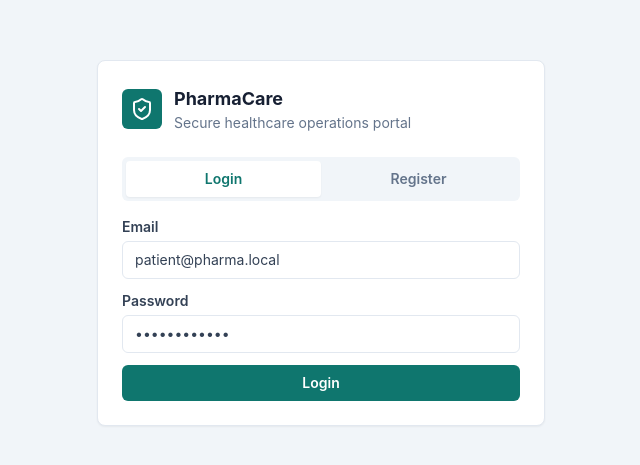
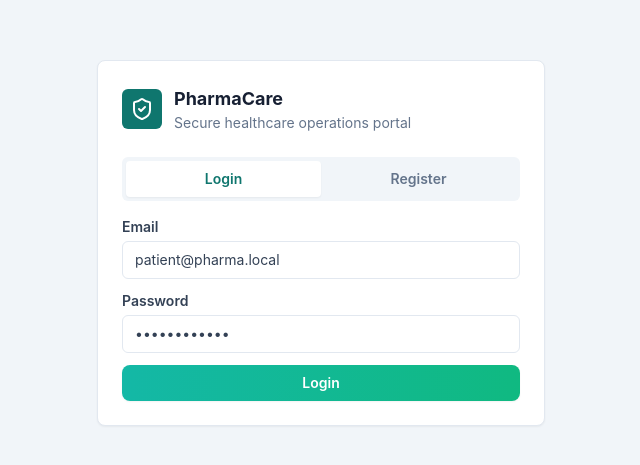
Before and after one commit to harshag1605/Pharma, a React (Vite) app in the folder frontend/: page /login in a window 1280 px wide. Shown: the part 157-622 px from the top of the page, without its empty margins (319-959 px from the left). Built offline with nearby package versions, Linux system fonts and the light colour scheme; no server answers.

Commit message:
button utility for uploding and drag drop

```diff
--- a/frontend/src/components/Button.jsx
+++ b/frontend/src/components/Button.jsx
@@ -1,11 +1,38 @@
-export function Button({ children, className = '', variant = 'primary', ...props }) {
-  const styles = {
-    primary: 'bg-mint text-white hover:bg-teal-800',
-    secondary: 'bg-white text-ink border border-slate-200 hover:bg-slate-50',
-    danger: 'bg-rose-600 text-white hover:bg-rose-700'
+export function Button({
+  children,
+  className = '',
+  variant = 'primary',
+  size = 'md',
+  loading = false,
+  ...props
+}) {
+  const base =
+    'inline-flex items-center justify-center gap-2 font-semibold transition-all duration-200 rounded-lg focus:outline-none focus:ring-2 focus:ring-offset-1 disabled:cursor-not-allowed disabled:opacity-50';
+
+  const variants = {
+    primary:
+      'bg-gradient-to-r from-teal-500 to-emerald-500 text-white hover:from-teal-600 hover:to-emerald-600 shadow-sm',
+    secondary:
+      'bg-white text-gray-700 border border-gray-200 hover:bg-gray-50 shadow-sm',
+    danger:
+      'bg-red-500 text-white hover:bg-red-600 shadow-sm'
   };
+
+  const sizes = {
+    sm: 'px-2.5 py-1.5 text-xs',
+    md: 'px-3 py-2 text-sm',
+    lg: 'px-4 py-2.5 text-base'
+  };
+
   return (
-    <button className={`focus-ring inline-flex items-center justify-center gap-2 rounded-md px-3 py-2 text-sm font-semibold transition disabled:cursor-not-allowed disabled:opacity-50 ${styles[variant]} ${className}`} {...props}>
+    <button
+      className={`${base} ${variants[variant]} ${sizes[size]} ${className}`}
+      disabled={loading || props.disabled}
+      {...props}
+    >
+      {loading && (
+        <span className="h-4 w-4 animate-spin rounded-full border-2 border-white border-t-transparent" />
+      )}
       {children}
     </button>
   );
```
